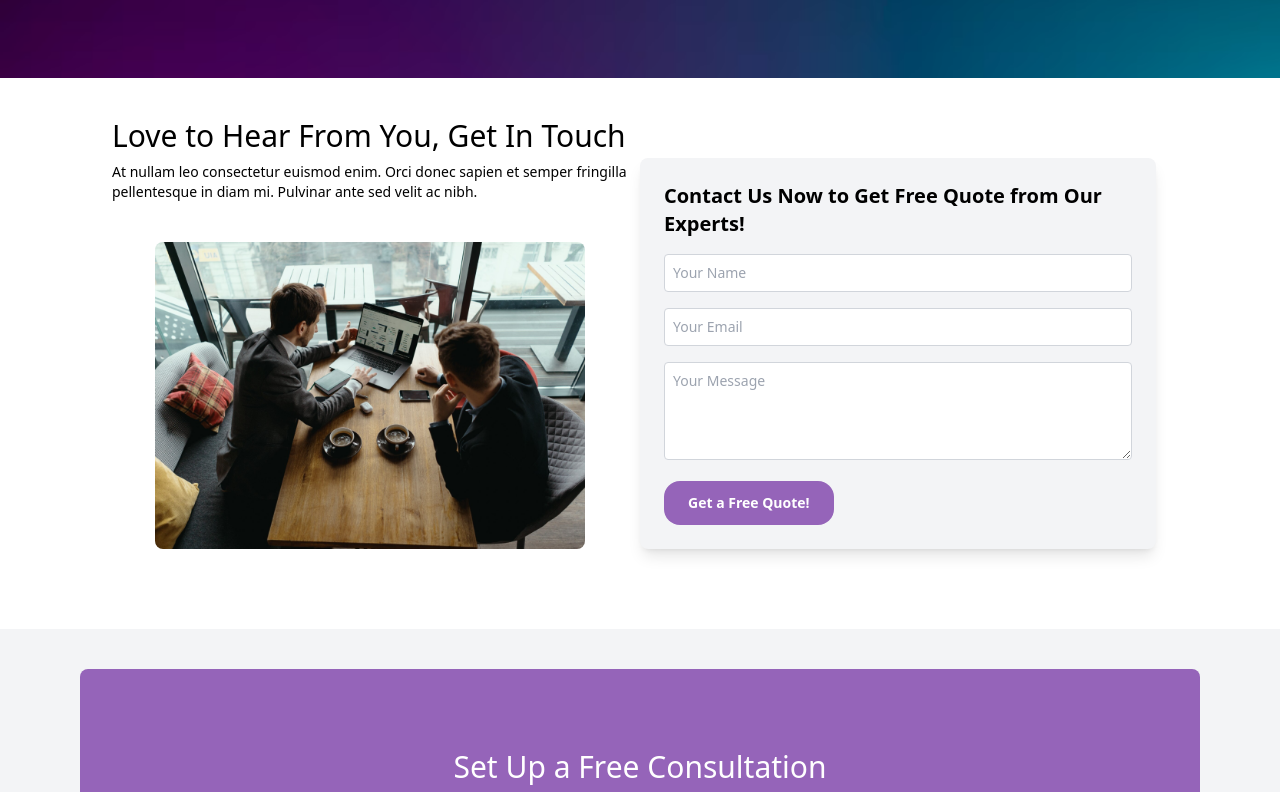
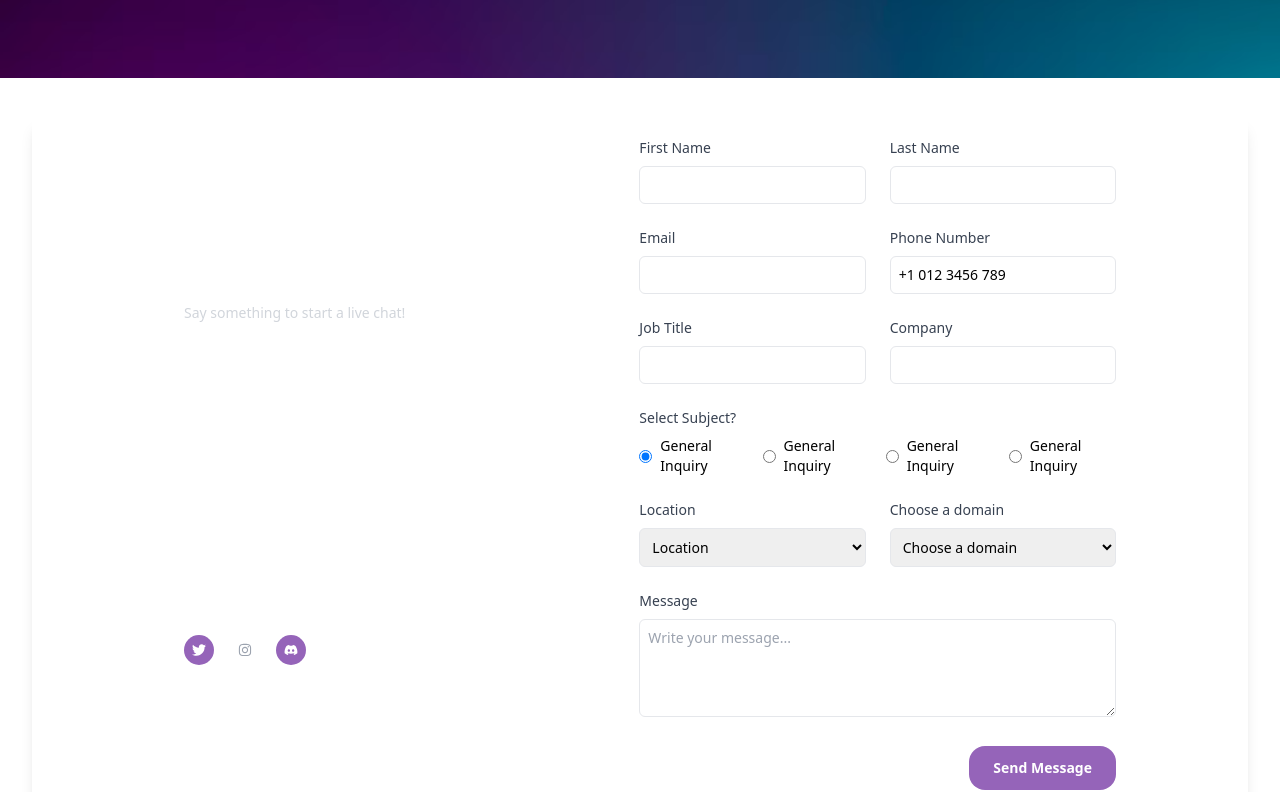
Before and after one commit to axia-ai/axia-ai-website, a React (Vite) app: page /contactUs in a window 1280 px wide. Shown: the part 330-1122 px from the top of the page. Built offline with nearby package versions, Linux system fonts and the light colour scheme.

Commit message:
ui of contact page is updated.

```diff
--- a/src/Components/ContactUsComponents/ContactUsForm.jsx
+++ b/src/Components/ContactUsComponents/ContactUsForm.jsx
@@ -3,34 +3,115 @@ import Button from "../ReusableComponents/Button";
 
 function ContactUsForm() {
   return (
-    <div className="flex-1 px-3 py-4 text-center md:text-left text-sm">
-      <form className="bg-gray-100 py-6 px-3 md:px-6 rounded-lg shadow-lg">
-        <h3 className="text-xl font-semibold mb-4">
-          Contact Us Now to Get Free Quote from Our Experts!
-        </h3>
-        <div className="mb-4">
+    <div className="p-2 md:p-5 bg-white rounded-lg mt-10 md:mt-0 ml-0 md:ml-10 md:w-2/3 w-full text-xs sm:text-sm">
+      <div className="grid grid-cols-1 md:grid-cols-2 gap-6">
+        <div>
+          <label className="block text-gray-700">First Name</label>
           <input
             type="text"
-            placeholder="Your Name"
-            className="w-full p-2 border border-gray-300 rounded"
+            className="w-full mt-2 p-2 border rounded-md focus:outline-none focus:ring-2 focus:ring-blue-500"
           />
         </div>
-        <div className="mb-4">
+        <div>
+          <label className="block text-gray-700">Last Name</label>
+          <input
+            type="text"
+            className="w-full mt-2 p-2 border rounded-md focus:outline-none focus:ring-2 focus:ring-blue-500"
+          />
+        </div>
+        <div>
+          <label className="block text-gray-700">Email</label>
           <input
             type="email"
-            placeholder="Your Email"
-            className="w-full p-2 border border-gray-300 rounded"
+            className="w-full mt-2 p-2 border rounded-md focus:outline-none focus:ring-2 focus:ring-blue-500"
           />
         </div>
-        <div className="mb-4">
+        <div>
+          <label className="block text-gray-700">Phone Number</label>
+          <input
+            type="text"
+            className="w-full mt-2 p-2 border rounded-md focus:outline-none focus:ring-2 focus:ring-blue-500"
+            value="+1 012 3456 789"
+          />
+        </div>
+        <div>
+          <label className="block text-gray-700">Job Title</label>
+          <input
+            type="text"
+            className="w-full mt-2 p-2 border rounded-md focus:outline-none focus:ring-2 focus:ring-blue-500"
+          />
+        </div>
+        <div>
+          <label className="block text-gray-700">Company</label>
+          <input
+            type="text"
+            className="w-full mt-2 p-2 border rounded-md focus:outline-none focus:ring-2 focus:ring-blue-500"
+          />
+        </div>
+        <div className="col-span-1 md:col-span-2">
+          <label className="block text-gray-700">Select Subject?</label>
+          <div className="flex items-center mt-2 space-x-4">
+            <label className="flex items-center">
+              <input
+                type="radio"
+                name="subject"
+                className="form-radio text-blue-500"
+                checked
+              />
+              <span className="ml-2">General Inquiry</span>
+            </label>
+            <label className="flex items-center">
+              <input
+                type="radio"
+                name="subject"
+                className="form-radio text-blue-500"
+              />
+              <span className="ml-2">General Inquiry</span>
+            </label>
+            <label className="flex items-center">
+              <input
+                type="radio"
+                name="subject"
+                className="form-radio text-blue-500"
+              />
+              <span className="ml-2">General Inquiry</span>
+            </label>
+            <label className="flex items-center">
+              <input
+                type="radio"
+                name="subject"
+                className="form-radio text-blue-500"
+              />
+              <span className="ml-2">General Inquiry</span>
+            </label>
+          </div>
+        </div>
+        <div>
+          <label className="block text-gray-700">Location</label>
+          <select className="w-full mt-2 p-2 border rounded-md focus:outline-none focus:ring-2 focus:ring-blue-500">
+            <option>Location</option>
+            {/* Add more options here */}
+          </select>
+        </div>
+        <div>
+          <label className="block text-gray-700">Choose a domain</label>
+          <select className="w-full mt-2 p-2 border rounded-md focus:outline-none focus:ring-2 focus:ring-blue-500">
+            <option>Choose a domain</option>
+            {/* Add more options here */}
+          </select>
+        </div>
+        <div className="col-span-1 md:col-span-2">
+          <label className="block text-gray-700">Message</label>
           <textarea
-            placeholder="Your Message"
-            className="w-full p-2 border border-gray-300 rounded"
+            className="w-full mt-2 p-2 border rounded-md focus:outline-none focus:ring-2 focus:ring-blue-500"
             rows="4"
+            placeholder="Write your message..."
           ></textarea>
         </div>
-        <Button color="purple">Get a Free Quote!</Button>
-      </form>
+        <div className="col-span-1 md:col-span-2 text-right">
+          <Button color={"purple"}>Send Message</Button>
+        </div>
+      </div>
     </div>
   );
 }
--- /dev/null
+++ b/src/Components/ContactUsComponents/ContactUsInformation.jsx
@@ -0,0 +1,64 @@
+import React from "react";
+import {
+  FaPhoneAlt,
+  FaEnvelope,
+  FaMapMarkerAlt,
+  FaTwitter,
+  FaInstagram,
+  FaDiscord,
+} from "react-icons/fa";
+
+const ContactUsInformation = () => {
+  return (
+    <div className="bg-darkBlue p-10 rounded-lg text-white text-xs sm:text-sm">
+      <div className="mb-20">
+        <h2 className="text-2xl font-bold mb-2">Contact Information</h2>
+        <p className="text-gray-300 mb-6">
+          Say something to start a live chat!
+        </p>
+      </div>
+      <div className="mb-9 flex items-center">
+        <FaPhoneAlt className="text-white mr-4" />
+        <span>+1012 3456 789</span>
+      </div>
+      <div className="mb-9 flex items-center">
+        <FaEnvelope className="text-white mr-4" />
+        <span>demo@gmail.com</span>
+      </div>
+      <div className="mb-9 flex items-center">
+        <FaMapMarkerAlt className="text-white mr-4" />
+        <span>
+          132 Dartmouth Street Boston, Massachusetts 02156 United States
+        </span>
+      </div>
+      <div className="flex space-x-4 mt-20">
+        <a
+          href="https://twitter.com"
+          target="_blank"
+          rel="noopener noreferrer"
+          className="bg-primary p-2 rounded-full cursor-pointer"
+        >
+          <FaTwitter className="hover:text-white" />
+        </a>
+        <a
+          href="https://instagram.com"
+          target="_blank"
+          rel="noopener noreferrer"
+          className="bg-white p-2 rounded-full cursor-pointer"
+        >
+          <FaInstagram className="text-gray-400" />
+        </a>
+        <a
+          href="https://discord.com"
+          target="_blank"
+          rel="noopener noreferrer"
+          className="bg-primary p-2 rounded-full cursor-pointer"
+        >
+          <FaDiscord className="hover:text-white" />
+        </a>
+      </div>
+    </div>
+  );
+};
+
+export default ContactUsInformation;
--- a/src/Components/ContactUsComponents/ContactUsPage.jsx
+++ b/src/Components/ContactUsComponents/ContactUsPage.jsx
@@ -1,27 +1,12 @@
 import React from 'react'
-import contactUsImage from "../../assets/contactUsImage.png";
-// import testimonial4 from "../../assets/testimonial-4.png";
 import ContactUsForm from './ContactUsForm';
+import ContactUsInformation from './ContactUsInformation';
 
 function ContactUsPage() {
     return (
-        <div className="flex flex-col md:flex-row items-center my-10 px-3 md:px-28">
-            <div className="flex-1 text-left">
-                <h2 className="text-2xl sm:text-3xl font-normal mb-2">
-                    Love to Hear From You, Get In Touch
-                </h2>
-                <p className="mb-4 text-sm">
-                    At nullam leo consectetur euismod enim. Orci donec sapien et semper
-                    fringilla pellentesque in diam mi. Pulvinar ante sed velit ac nibh.
-                </p>
-                <img
-                    src={contactUsImage}
-                    alt="People discussing business"
-                    className="w-10/12 sm:w-8/12 md:w-10/12 rounded-lg mx-auto my-10"
-                />
-            </div>
+        <div className="flex flex-col md:flex-row items-center my-10 px-3 md:px-28 mx-2 md:mx-8 shadow-lg rounded-lg">
+            <ContactUsInformation/>
             <ContactUsForm />
-
         </div>
     )
 }
```
